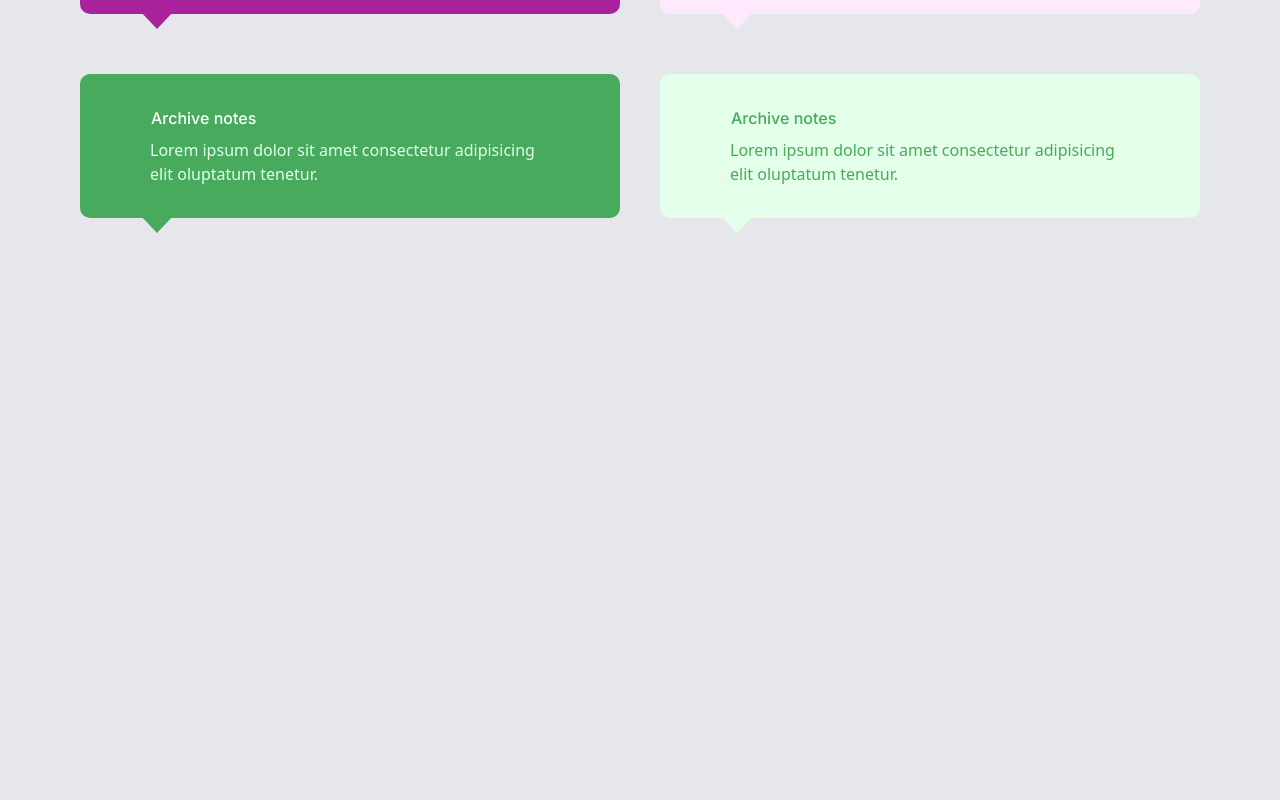
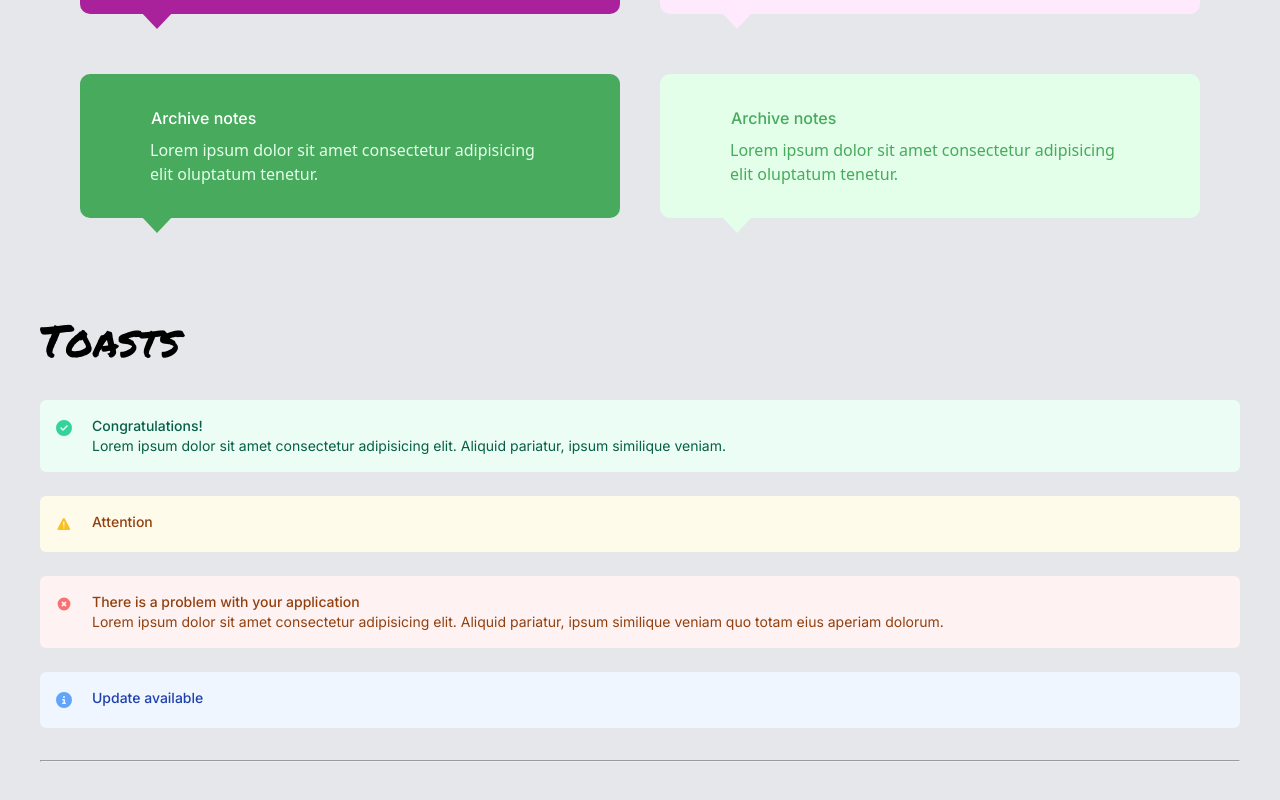
Before and after one commit to Petrasoderstrom1612/component-library, a React (Vite) app: page / in a window 1280 px wide. Shown: the part 3476-4276 px from the top of the page. Before the commit the page ends 3794 px from the top, so only its background shows below. Built offline with nearby package versions, Linux system fonts and the light colour scheme; some icons are missing.

Commit message:
start of toasts in place

```diff
--- a/src/App.jsx
+++ b/src/App.jsx
@@ -115,7 +115,21 @@ function App() {
         ))
         }
       </>
+
+      <>
+      <h1 className="h1-toasts">Toasts</h1>
+          <Banner status="success" title="Congratulations!" text="Lorem ipsum dolor sit amet consectetur adipisicing elit. Aliquid pariatur, ipsum similique veniam."/>
+          <br />
+          <Banner status="warning" title="Attention"/>
+          <br />
+          <Banner status="error" title="There is a problem with your application" text="Lorem ipsum dolor sit amet consectetur adipisicing elit. Aliquid pariatur, ipsum similique veniam quo totam eius aperiam dolorum."/>
+          <br />
+          <Banner status="neutral" title="Update available"/>
+      <br />
+      <hr/>
+      </>
     </>
+
   );
 }
 
--- a/src/index.css
+++ b/src/index.css
@@ -550,6 +550,13 @@ object-position: center;
   margin-right: 38px;
 }
 
+/* TOOLTIP */
+.h1-toasts{
+  font-family: Permanent Marker;
+  font-weight: 400;
+  font-size: 44.1px;
+  line-height: 63px;
+}
 
 
 
```
Also changed, not shown: src/toasts/toast.jsx (added, +11 -0 lines).
